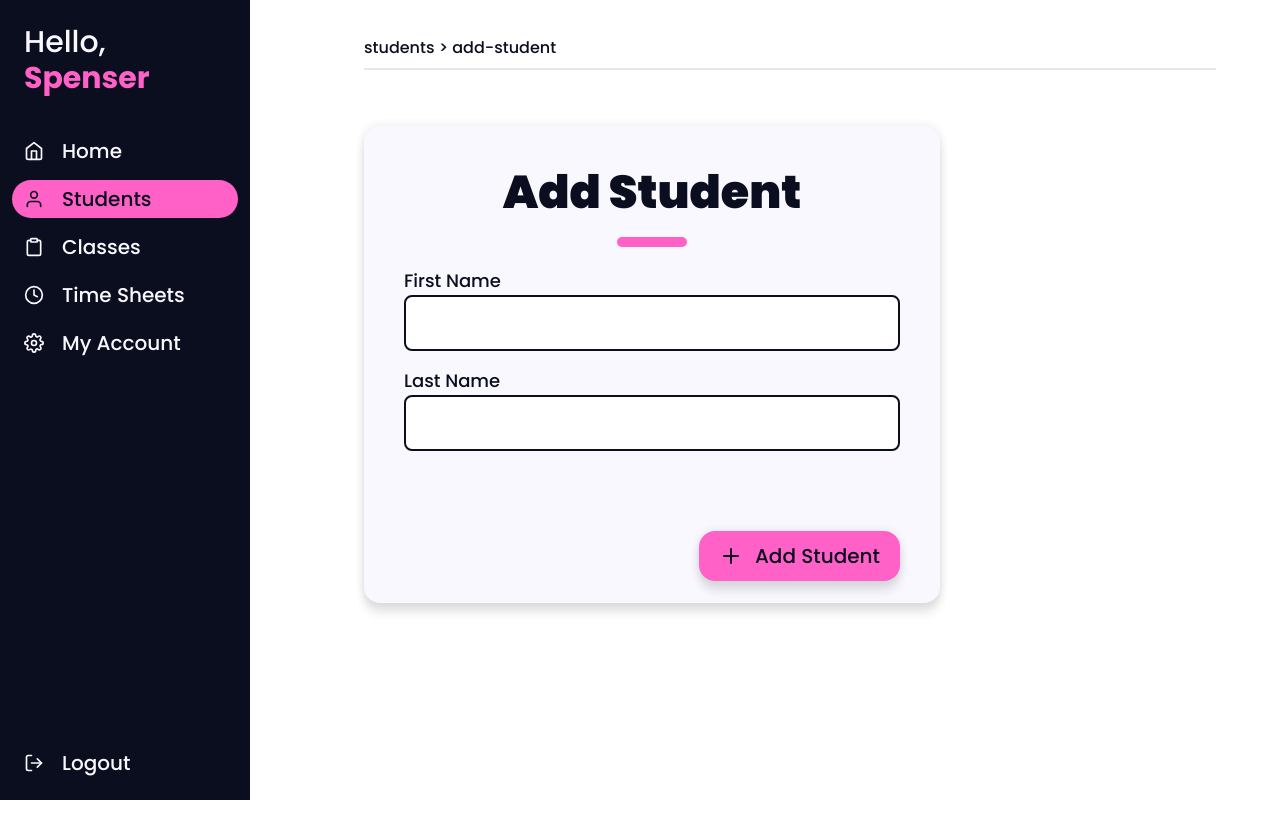
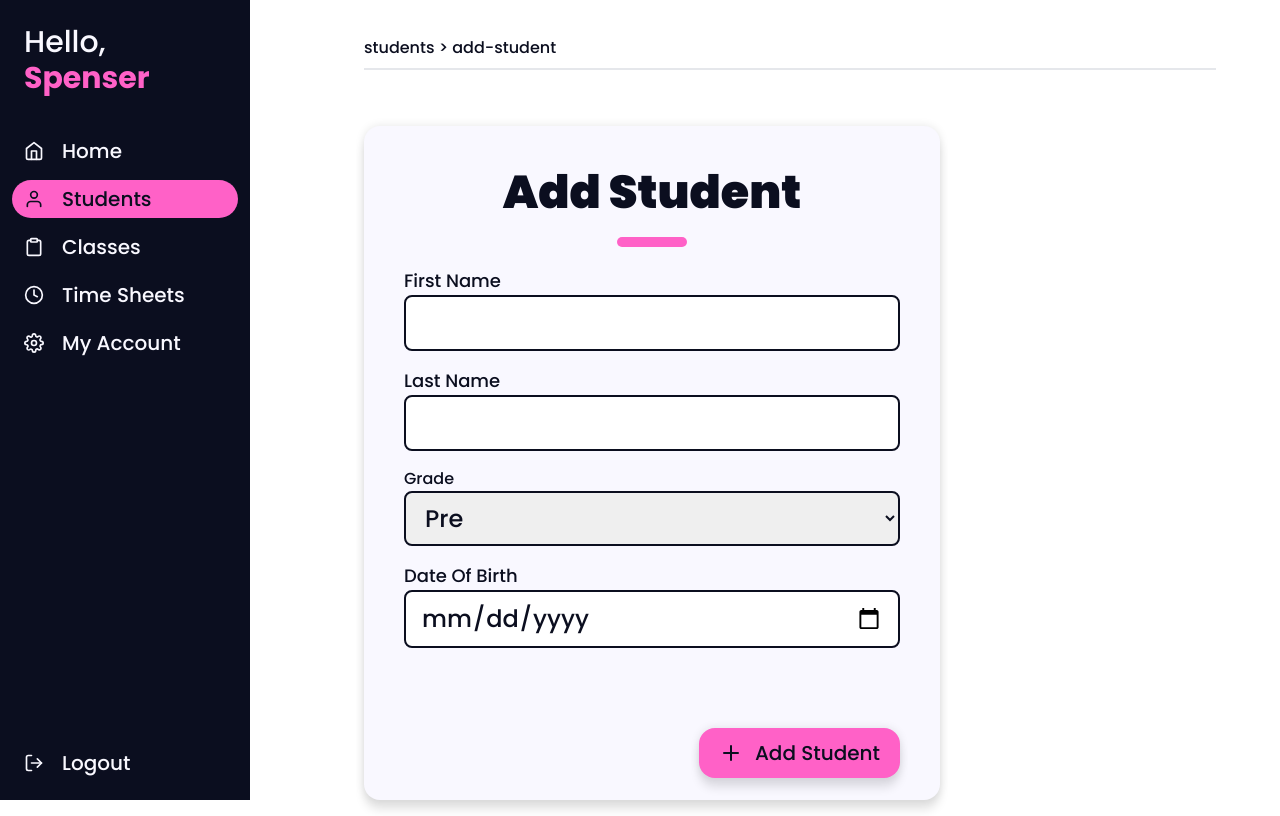
Before and after one commit to speiffer829/suzannes-app, a SvelteKit app: page /students/add-student in a window 1280 px wide. Built offline with nearby package versions, Linux system fonts and the light colour scheme.

Commit message:
date input

```diff
--- /dev/null
+++ b/src/lib/components/DateInput.svelte
@@ -0,0 +1,32 @@
+<script>
+	export let value = null,
+		placeholder = null,
+		disabled = null,
+		label = null,
+		name = null;
+	export let classes = null;
+</script>
+
+<label>
+	<span class="w-full block text-lg">{label}</span>
+	<input {name} type="date" bind:value {placeholder} {disabled} title={label} class={classes} />
+</label>
+
+<style lang="scss">
+	label {
+		margin: 1rem 0;
+		display: block;
+	}
+	input {
+		width: 100%;
+		font-size: 24px;
+		padding: 8px 15px;
+		border: solid 2px var(--dark);
+		border-radius: 8px;
+		outline: none;
+
+		&:focus {
+			border-color: var(--pink);
+		}
+	}
+</style>
--- a/src/routes/(dashboard)/students/add-student/+page.svelte
+++ b/src/routes/(dashboard)/students/add-student/+page.svelte
@@ -1,7 +1,8 @@
 <script>
+	import DateInput from '$lib/components/DateInput.svelte';
 	import Input from '$lib/components/Input.svelte';
 
-	let first_name, last_name, grade;
+	let first_name, last_name, grade, dob;
 
 	async function handleSubmit(e) {
 		const data = new FormData(e.target);
@@ -17,6 +18,30 @@
 	<form on:submit|preventDefault={handleSubmit} autocomplete="off">
 		<Input name="first_name" label="First Name" bind:value={first_name} />
 		<Input name="last_name" label="Last Name" bind:value={last_name} />
+
+		<label class="select-label" for="grade">
+			<span>Grade</span>
+		</label>
+		<select name="grade" id="grade" bind:value={grade} tabindex="0" title="Grade">
+			<option value="Select Grade" disabled checked>Select Grade</option>
+			<option value="Pre">Pre</option>
+			<option value="Kindergarden">Kindergarden</option>
+			<option value="1st Grade">1st Grade</option>
+			<option value="2nd Grade">2nd Grade</option>
+			<option value="3rd Grade">3rd Grade</option>
+			<option value="4th Grade">4th Grade</option>
+			<option value="5th Grade">5th Grade</option>
+			<option value="6th Grade">6th Grade</option>
+			<option value="7th Grade">7th Grade</option>
+			<option value="8th Grade">8th Grade</option>
+			<option value="9th Grade">9th Grade</option>
+			<option value="10th Grade">10th Grade</option>
+			<option value="11th Grade">11th Grade</option>
+			<option value="12th Grade">12th Grade</option>
+			<option value="None">None</option>
+		</select>
+
+		<DateInput name="dob" label="Date Of Birth" bind:value={dob} />
 
 		<div class="flex justify-end">
 			<button class="btn mt-16" type="submit">
--- a/src/styles/app.scss
+++ b/src/styles/app.scss
@@ -70,6 +70,19 @@ h1.pink-underline {
 	}
 }
 
+select {
+	width: 100%;
+	font-size: 24px;
+	padding: 8px 15px;
+	border: solid 2px var(--dark);
+	border-radius: 8px;
+	outline: none;
+
+	&:focus {
+		border-color: var(--pink);
+	}
+}
+
 ::selection {
 	background-color: var(--pink);
 	color: var(--dark);
```
